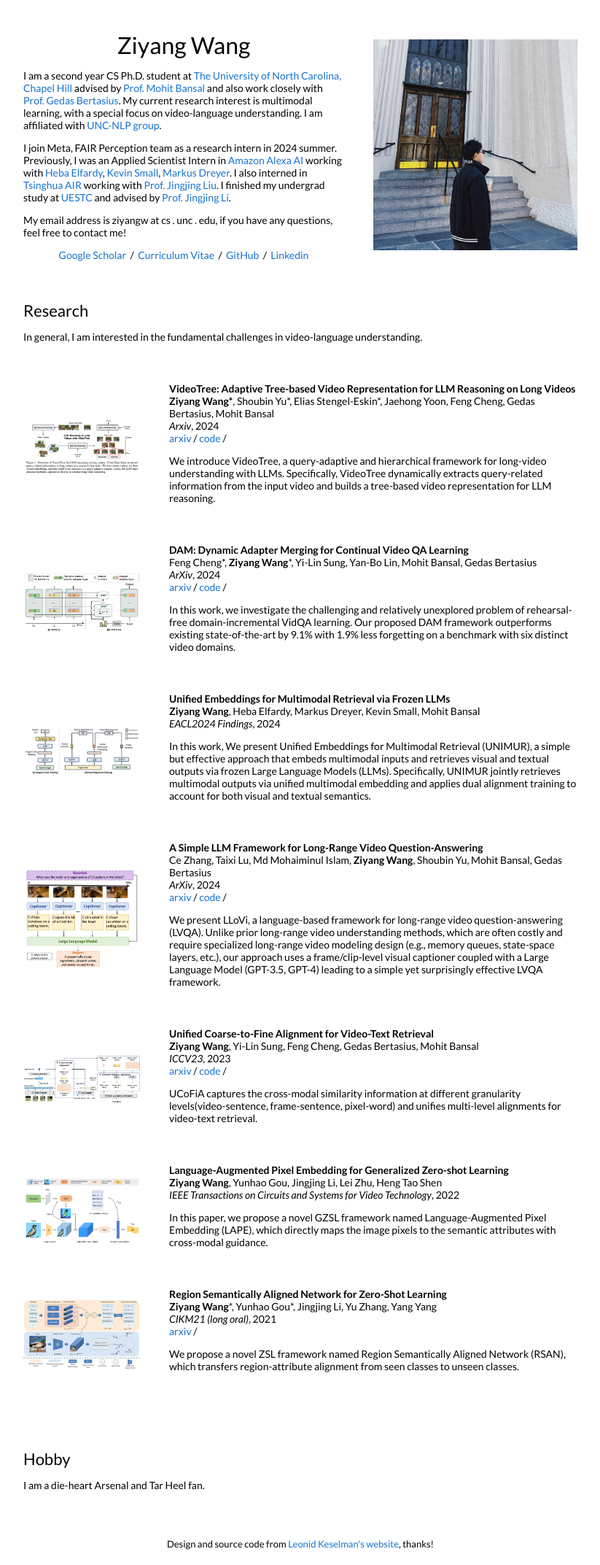
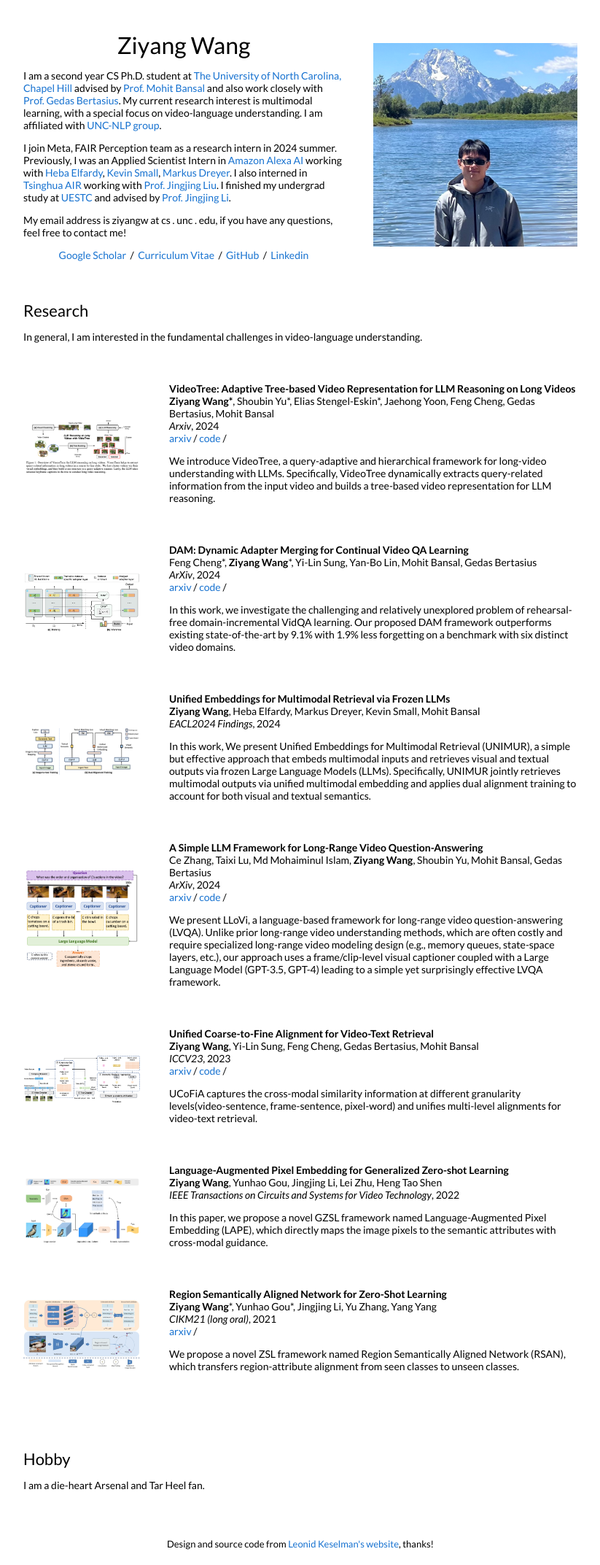
Before and after one commit to ZiyangW2000/ZiyangW2000.github.io, a Jekyll site: the page built from _posts/2016-06-27-vcsel.markdown, in a window 1280 px wide. Shown: the whole page at 73% size, without its empty margins (228-1051 px from the left). Built offline with Jekyll 4.4.1, drawn with Linux system fonts in a browser that asks for light colours.

Commit message:
Update default.html

```diff
--- a/_layouts/default.html
+++ b/_layouts/default.html
@@ -49,7 +49,7 @@
               </p>
             </td>
             <td style="padding:2.5%;width:40%;max-width:40%">
-              <img style="width:100%;max-width:100%" alt="profile photo" src="/images/self.jpeg">
+              <img style="width:100%;max-width:100%" alt="profile photo" src="/images/WechatIMG7.jpg">
             </td>
           </tr>
         </table>
```
